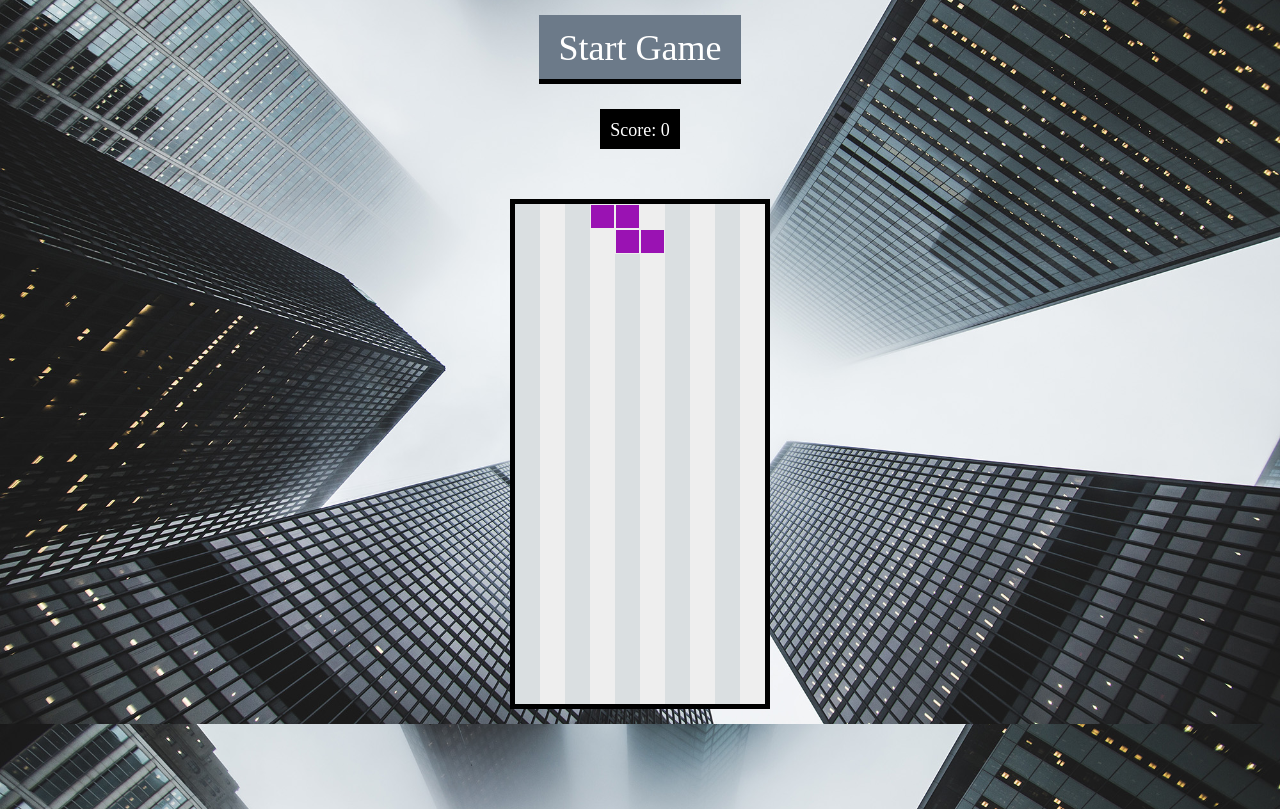
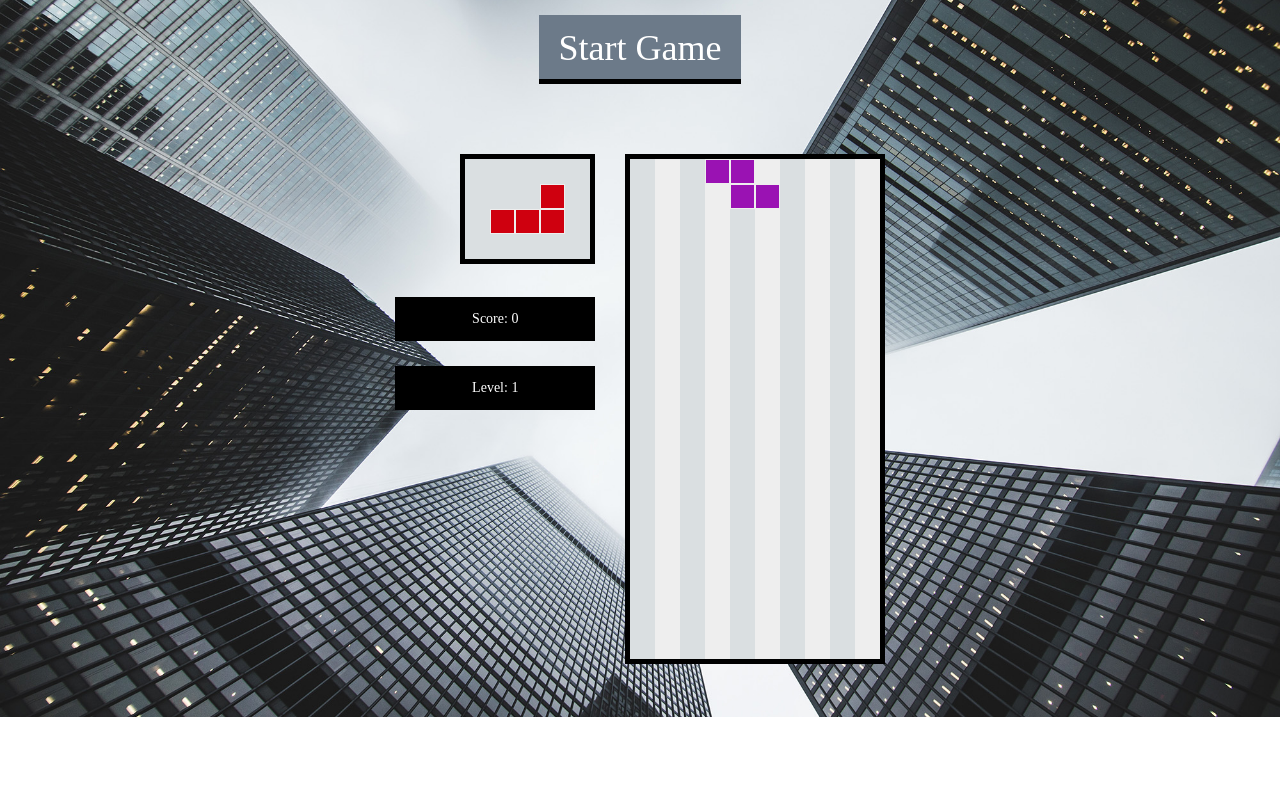
Before and after one commit to blackwright/tetris, a plain HTML site: page tetris.html in a window 1280 px wide. Shown: the part 129-938 px from the top of the page. After the commit the page ends 846 px from the top, so only its background shows below. Drawn offline with nearby package versions, Linux system fonts and the light colour scheme; a web font is replaced by a local one.

Commit message:
add level mechanic, next piece display

```diff
--- a/css/style.css
+++ b/css/style.css
@@ -59,20 +59,47 @@ button:active {
   margin-top: 40px;
 }
 
-#scorebox {
+#game-info {
+  font-size: 14px;
+  line-height: 24px;
+  text-align: right;
+  display: inline-block;
+  vertical-align: top;
+  margin-right: 25px;
+  width: 200px;
+}
+
+.box {
+  text-align: center;
   color: white;
-  display: inline-block;
-  margin-top: 30px;
-  padding: 12px 10px 10px;
+  padding: 10px 0;
+  margin: 25px 0;
   background-color: black;
 }
 
-#score {
-  color: white;
+main {
+  margin-top: 75px;
 }
 
-#tetris-canvas {
-  display: block;
-  margin: 50px auto;
+canvas {
+  display: inline-block;
   border: 5px solid black;
 }
+
+@media screen and (max-width: 550px) {
+  #game-info {
+    text-align: center;
+  }
+
+  main {
+    margin-top: 40px;
+  }
+
+  .box {
+    margin: 10px 0;
+  }
+
+  #tetris-canvas {
+    margin-top: 15px;
+  }
+}
--- a/js/controller.js
+++ b/js/controller.js
@@ -1,18 +1,23 @@
 var TETRIS = TETRIS || {};
 
-var driver;
+driver = undefined;
+
 
 TETRIS.Controller = ( function(Model, View) {
   'use strict';
 
-  // Input is disabled until the game starts.
-
-  let acceptInput = false;
+  let clearedLineCount, acceptInput;
 
 
   // Initializes model and view, passing in callback functions.
 
   let init = () => {
+
+    clearedLineCount = 0;
+
+    // input disabled until the game starts
+    acceptInput = false;
+
     Model.init();
 
     View.init({
@@ -21,9 +26,12 @@ TETRIS.Controller = ( function(Model, View) {
       moveLeft: moveLeft,
       moveRight: moveRight,
       moveDown: moveDown,
-      drop: drop
+      drop: drop,
+      resetGame: resetGame
     });
 
+    _updateScore();
+    View.updateLevel(0);
     render();
   }
 
@@ -41,10 +49,34 @@ TETRIS.Controller = ( function(Model, View) {
   };
 
 
+  let _updateScore = () => {
+    let score = Model.getScore();
+    View.updateScore(score);
+  };
+
+
   let _clearLines = () => {
     let lines = Model.clearLines();
-    if (lines) updateScore();
+    if (lines) {
+      _updateScore();
+      _updateLevel(lines);
+    }
     Model.deleteLinesFromBoard(lines);
+  };
+
+
+  let _updateLevel = (lines) => {
+    clearedLineCount += lines.length;
+    let level = parseInt(clearedLineCount / 5);
+    _updateGameSpeed(level);
+    View.updateLevel(level);
+  };
+
+
+  let _updateGameSpeed = (level) => {
+    clearInterval(driver);
+    let intervalTime = 1000 - level * 50;
+    driver = setInterval(_gameLoop, intervalTime);
   };
 
 
@@ -64,6 +96,12 @@ TETRIS.Controller = ( function(Model, View) {
   let startGame = () => {
     driver = setInterval(_gameLoop, 1000);
     acceptInput = true;
+  };
+
+
+  let resetGame = () => {
+    clearInterval(driver);
+    init();
   };
 
 
@@ -102,18 +140,13 @@ TETRIS.Controller = ( function(Model, View) {
   };
 
 
-  let updateScore = () => {
-    let score = Model.getScore();
-    View.updateScore(score);
-  };
-
-
   // Render method gets game state from model and passes them into the view.
 
   let render = () => {
+    let nextTetromino = Model.getNextTetromino();
     let tetromino = Model.getTetromino();
     let board = Model.getBoard();
-    View.render(tetromino, board);
+    View.render(nextTetromino, tetromino, board);
   };
 
 
--- a/js/model.js
+++ b/js/model.js
@@ -3,14 +3,15 @@ var TETRIS = TETRIS || {};
 TETRIS.Model = ( function(TetMaker) {
   'use strict';
 
-  let board, tetromino;
-  let score = 0;
-  let _prevTetris = false;
-  let gameOver = false;
+  let _prevTetris, board, tetromino, nextTetromino, score, gameOver;
 
   let init = () => {
+    _prevTetris = false;
     board = _generateBoard();
     tetromino = new TetMaker.Tetromino();
+    nextTetromino = new TetMaker.Tetromino();
+    score = 0;
+    gameOver = false;
   };
 
 
@@ -101,15 +102,15 @@ TETRIS.Model = ( function(TetMaker) {
 
 
   // Triggers every time a tetromino is merged with the board.
-  // Game over occurs if new tetromino spawns with collision.
-  // Otherwise, model tetromino points to new tetromino.
+  // Game over occurs if nextTetromino starts with collision.
+  // Otherwise, spawn a new tetromino and set to nextTetromino.
 
   let _spawn = () => {
-    let newTetromino = new TetMaker.Tetromino();
-    if (_collision(newTetromino, board)) {
+    tetromino = nextTetromino;
+    if (_collision(tetromino, board)) {
       _setGameOver();
     } else {
-      tetromino = newTetromino;
+      nextTetromino = new TetMaker.Tetromino();
     }
   };
 
@@ -232,6 +233,10 @@ TETRIS.Model = ( function(TetMaker) {
     return tetromino;
   };
 
+  let getNextTetromino = () => {
+    return nextTetromino;
+  }
+
   let getScore = () => {
     return score;
   };
@@ -243,6 +248,7 @@ TETRIS.Model = ( function(TetMaker) {
 
   return {
     init: init,
+    getNextTetromino: getNextTetromino,
     getTetromino: getTetromino,
     getBoard: getBoard,
     getScore: getScore,
--- a/js/tetmaker.js
+++ b/js/tetmaker.js
@@ -202,6 +202,10 @@ TETRIS.TetMaker = ( function() {
     Tetroclone.call(this, _getRandomType(), stateIndex, location);
     this.color = _getRandomColor();
 
+    this.getType = () => {
+      return this._type.name;
+    };
+
     this.getColor = function() {
       return this.color;
     };
--- a/js/view.js
+++ b/js/view.js
@@ -3,7 +3,7 @@ var TETRIS = TETRIS || {};
 TETRIS.View = ( function() {
   'use strict';
 
-  let canvas, ctx;
+  let nextCanvas, nextCtx, tetrisCanvas, tetrisCtx;
 
 
   // Receive callbacks passed from controller.
@@ -15,41 +15,64 @@ TETRIS.View = ( function() {
     let moveRight = callbacks.moveRight;
     let moveDown = callbacks.moveDown;
     let drop = callbacks.drop;
+    let resetGame = callbacks.resetGame;
 
-    _setUpCanvas();
+    _setUpNextCanvas();
+    _setUpTetrisCanvas();
 
     _startButtonListener(startGame);
-    _resetButtonListener();
+    _resetButtonListener(resetGame);
     _keydownListener(rotate, moveLeft, moveRight, moveDown, drop);
+  };
+
+
+  let _setUpNextCanvas = () => {
+    nextCanvas = document.getElementById('next-canvas');
+    nextCtx = nextCanvas.getContext('2d');
+    nextCanvas.width = 5 * 25;
+    nextCanvas.height = 4 * 25;
   };
 
 
   // Board is 10x20, cells are 25x25 pixels.
 
-  let _setUpCanvas = () => {
-    canvas = document.getElementById('tetris-canvas');
-    ctx = canvas.getContext('2d');
-    canvas.width = 10 * 25;
-    canvas.height = 20 * 25;
+  let _setUpTetrisCanvas = () => {
+    tetrisCanvas = document.getElementById('tetris-canvas');
+    tetrisCtx = tetrisCanvas.getContext('2d');
+    tetrisCanvas.width = 10 * 25;
+    tetrisCanvas.height = 20 * 25;
   };
+
+
+  let _$startButton = $('<button>').attr('id', 'start-button')
+                                   .text('Start Game');
 
 
   let _$resetButton = $('<button>').attr('id', 'reset-button')
                                    .text('Reset Game');
 
 
+  // Attach button event handler with 'one' - this unbinds the handler after
+  // first click so we don't have to manually remove it on reset.
+  // Otherwise, the handlers would stack and cause duplication.
+
   let _startButtonListener = (startGame) => {
-    $('#control-panel').on('click', '#start-button', function() {
-      $(this).remove();
-      $('#control-panel').append(_$resetButton);
+    $('#control-panel').one('click', '#start-button', () => {
+      $('#control-panel').empty()
+                         .append(_$resetButton);
       startGame();
     });
   };
 
 
-  let _resetButtonListener = () => {
-    $('#control-panel').on('click', '#reset-button', () => {
-      location.reload();
+  let _resetButtonListener = (resetGame) => {
+    $('#control-panel').one('click', '#reset-button', () => {
+      $('#control-panel').empty()
+                         .append(_$startButton);
+
+      // remove keydown listener on reset so they don't stack
+      $(document).off();
+      resetGame();
     });
   };
 
@@ -84,10 +107,54 @@ TETRIS.View = ( function() {
   // Tetrominoes are filled in one color, then again 1px smaller
   // for the appearance of a stroke.
 
+  let _renderNext = (nextTetromino) => {
+    nextCtx.fillStyle = '#DADFE1';
+    nextCtx.fillRect(0, 0, nextCanvas.width, nextCanvas.height);
+
+    // offset is used to center the piece in next-canvas,
+    // 'I' and 'O' pieces are special cases
+    let xOffset = 25;
+    let yOffset = 25;
+    if (nextTetromino.getType() === 'I') {
+      xOffset = 12;
+      yOffset = 12;
+    } else if (nextTetromino.getType() === 'O') {
+      xOffset = 12;
+      yOffset = 25;
+    }
+
+    // render tetromino border
+    _setFillColor(nextCtx, 'w');
+    let state = nextTetromino.getState();
+    state.forEach( function(row, y) {
+      row.forEach( function(block, x) {
+        if (block) {
+          nextCtx.fillRect(x * 25 + xOffset,
+                           y * yOffset + 25,
+                           25, 25);
+        }
+      })
+    })
+
+    // render tetromino block color
+    let color = nextTetromino.getColor();
+    _setFillColor(nextCtx, color);
+    state.forEach( function(row, y) {
+      row.forEach( function(block, x) {
+        if (block) {
+          nextCtx.fillRect(x * 25 + xOffset + 1,
+                           y * 25 + yOffset + 1,
+                           23, 23);
+        }
+      })
+    })
+  };
+
+
   let _renderTetromino = (tetromino) => {
 
     // render tetromino border
-    _setFillColor('w');
+    _setFillColor(tetrisCtx, 'w');
     let state = tetromino.getState();
     let location = tetromino.getLocation();
     state.forEach( function(row, stateY) {
@@ -95,20 +162,24 @@ TETRIS.View = ( function() {
         if (block) {
           let y = location[0] + stateY;
           let x = location[1] + stateX;
-          ctx.fillRect(x * 25, y * 25, 25, 25);
+          tetrisCtx.fillRect(x * 25,
+                             y * 25,
+                             25, 25);
         }
       })
     })
 
     // render tetromino block color
     let color = tetromino.getColor();
-    _setFillColor(color);
+    _setFillColor(tetrisCtx, color);
     state.forEach( function(row, stateY) {
       row.forEach( function(block, stateX) {
         if (block) {
           let y = location[0] + stateY;
           let x = location[1] + stateX;
-          ctx.fillRect(x * 25 + 1, y * 25 + 1, 23, 23);
+          tetrisCtx.fillRect(x * 25 + 1,
+                             y * 25 + 1,
+                             23, 23);
         }
       })
     })
@@ -123,8 +194,10 @@ TETRIS.View = ( function() {
     board.forEach( function(row, y) {
       row.forEach( function(block, x) {
         if (block) {
-          _setFillColor('w');
-          ctx.fillRect(x * 25, y * 25, 25, 25);
+          _setFillColor(tetrisCtx, 'w');
+          tetrisCtx.fillRect(x * 25,
+                             y * 25,
+                             25, 25);
         }
       })
     })
@@ -133,8 +206,10 @@ TETRIS.View = ( function() {
     board.forEach( function(row, y) {
       row.forEach( function(block, x) {
         if (block) {
-          _setFillColor(block);
-          ctx.fillRect(x * 25 + 1, y * 25 + 1, 23, 23);
+          _setFillColor(tetrisCtx, block);
+          tetrisCtx.fillRect(x * 25 + 1,
+                             y * 25 + 1,
+                             23, 23);
         }
       })
     })
@@ -143,7 +218,7 @@ TETRIS.View = ( function() {
 
   // Convenience method for setting fill color semantically.
 
-  let _setFillColor = (color) => {
+  let _setFillColor = (ctx, color) => {
     let fillColor;
     switch(color) {
       case 'w':
@@ -179,28 +254,34 @@ TETRIS.View = ( function() {
   };
 
 
-  let gameOver = () => {
-    let x = canvas.width / 2;
-    let y = canvas.height / 2;
-    ctx.font = "22px 'Press Start 2P'";
-    ctx.textAlign = 'center';
-    ctx.fillStyle = 'black';
-    ctx.fillText('Game Over!', x, y);
+  let updateLevel = (level) => {
+    $('#level').text(level + 1);
   };
 
 
-  let render = (tetromino, board) => {
-    ctx.clearRect(0, 0, canvas.width, canvas.height);
+  let gameOver = () => {
+    let x = tetrisCanvas.width / 2;
+    let y = tetrisCanvas.height / 2;
+    tetrisCtx.font = "22px 'Press Start 2P'";
+    tetrisCtx.textAlign = 'center';
+    tetrisCtx.fillStyle = 'black';
+    tetrisCtx.fillText('Game Over!', x, y);
+  };
+
+
+  let render = (nextTetromino, tetromino, board) => {
+    tetrisCtx.clearRect(0, 0, tetrisCanvas.width, tetrisCanvas.height);
 
     // render striped background
-    ctx.fillStyle = '#DADFE1';
-    ctx.fillRect(0, 0, canvas.width, canvas.height);
-    ctx.fillStyle = '#EEEEEE';
+    tetrisCtx.fillStyle = '#DADFE1';
+    tetrisCtx.fillRect(0, 0, tetrisCanvas.width, tetrisCanvas.height);
+    tetrisCtx.fillStyle = '#EEE';
     for (let j = 1; j < 10; j += 2) {
-      ctx.fillRect(j * 25, 0, 25, canvas.height);
+      tetrisCtx.fillRect(j * 25, 0, 25, tetrisCanvas.height);
     }
 
     // render game state
+    _renderNext(nextTetromino);
     _renderTetromino(tetromino);
     _renderBoard(board);
   };
@@ -210,6 +291,7 @@ TETRIS.View = ( function() {
     init: init,
     gameOver: gameOver,
     updateScore: updateScore,
+    updateLevel: updateLevel,
     render: render
   };
 
--- a/tetris.html
+++ b/tetris.html
@@ -22,10 +22,15 @@
     <button id="start-button">Start Game</button>
   </div>
 
-  <div id="scorebox">Score: <span id="score">0</span></div>
+  <main>
+    <div id="game-info">
+      <canvas id="next-canvas"></canvas>
+      <div id="scorebox" class="box">Score: <span id="score">0</span></div>
+      <div class="box">Level: <span id="level">1</span></div>
+    </div>
 
-  <canvas id="tetris-canvas">
-  </canvas>
+    <canvas id="tetris-canvas"></canvas>
+  </main>
 
 </body>
 </html>
```
